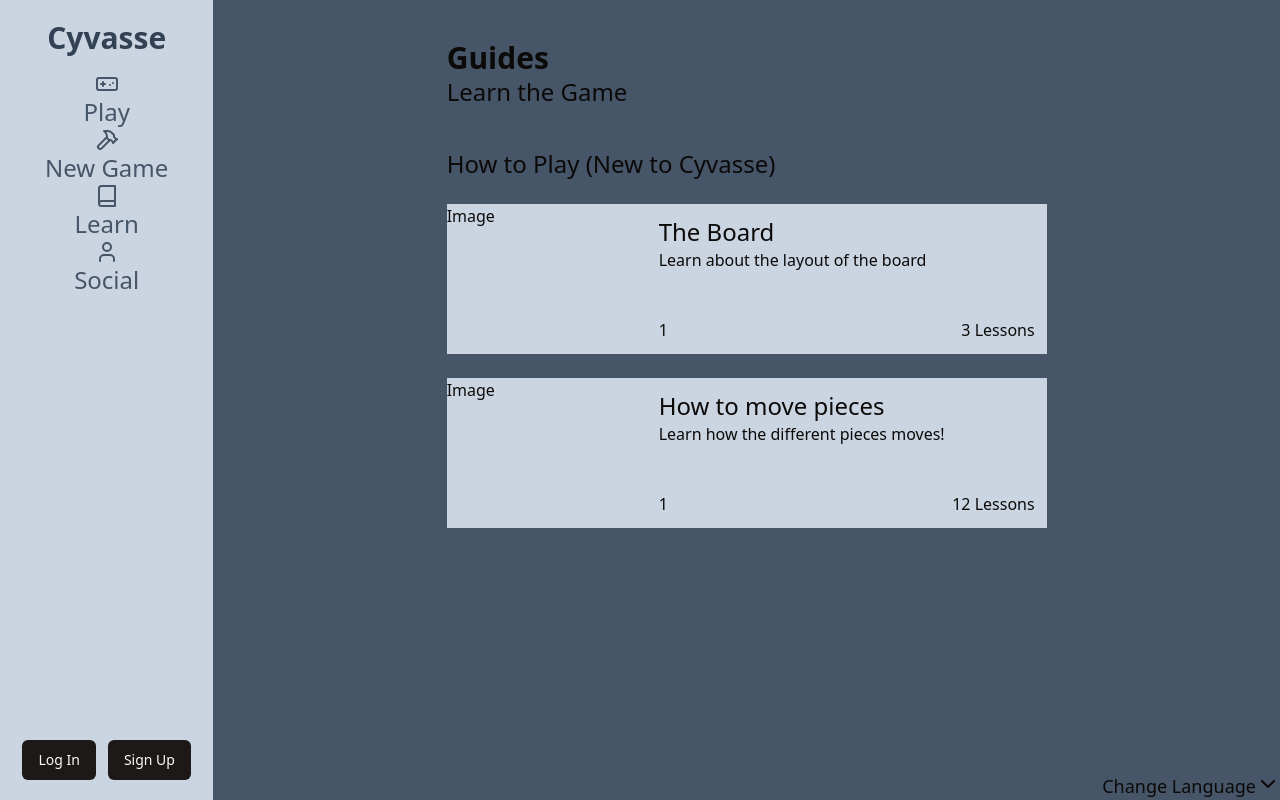
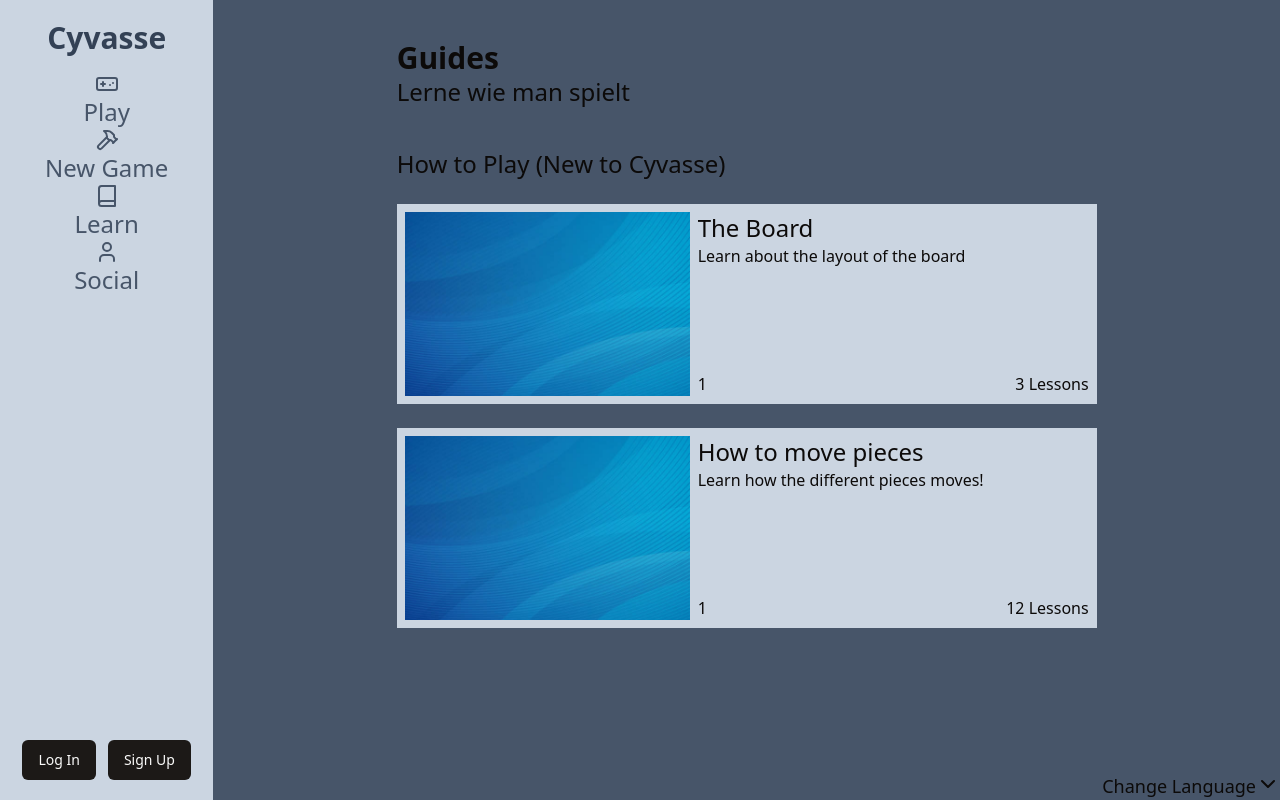
Before and after one commit to hannesostwaldcode/cyvasse-game, a React (Vite) app in the folder cyvasse-frontend/: page /learn in a window 1280 px wide. Built offline with nearby package versions, Linux system fonts and the light colour scheme.

Commit message:
Lang Selector Working

```diff
--- a/cyvasse-frontend/src/components/GuideInfoCard.tsx
+++ b/cyvasse-frontend/src/components/GuideInfoCard.tsx
@@ -1,3 +1,5 @@
+import default_image from "@/assets/testImage.jpeg"
+
 type GuideInfoCardProps = {
     title:          string
     extract:        string
@@ -14,9 +16,11 @@ export const GuideInfoCard = ({
     lesson_text = "Lessons"
 }:GuideInfoCardProps) => {
     return (
-        <div className="w-[600px] h-[150px] flex flex-row bg-slate-300">
-            <div className="w-1/3">Image</div>
-            <div className="flex flex-col grow m-3">
+        <div className="w-[700px] p-2 h-[200px] flex flex-row bg-slate-300">
+            <div className="w-5/12 h-full"><img className="object-cover h-full w-full" src={
+                default_image
+            }/></div>
+            <div className="flex flex-col grow ml-2">
                 <div className="text-2xl">{title}</div>
                 <div>{extract}</div>
                 <div className="flex flex-row justify-between mt-auto">
--- a/cyvasse-frontend/src/contexts/text/base-text-state.json
+++ b/cyvasse-frontend/src/contexts/text/base-text-state.json
@@ -2,8 +2,8 @@
     "public": {
         "pages": {
             "home": {
-                "title": "A title s",
-                "subtitle": "A subtitle",
+                "title": "Home Page",
+                "subtitle": "Home of the game!",
                 "action": "Learn More"
             },
             "learn": {
--- a/cyvasse-frontend/src/contexts/text/index.tsx
+++ b/cyvasse-frontend/src/contexts/text/index.tsx
@@ -1,5 +1,7 @@
 import React, {createContext, useContext} from "react";
 import baseLangStrings from "./base-text-state.json"
+import german from "./lng-de-DE.json"
+import english  from "./lng-en-US.json"
 import { ChevronDown, ChevronUp } from "lucide-react";
 
 type WithChildren = {
@@ -30,14 +32,17 @@ export function AggregateTextProvider({ children}: WithChildren){
     const [lang, setLang] = React.useState<LangKey>("de-DE");
     const [langStrings, setLangStrings] = React.useState<JsonLocalizedStrings>(baseLangStrings);
     React.useEffect(() => {
-        (async () => {
+        if (lang == "de-DE") {setLangStrings(german);}
+        else if (lang == "en-US") {setLangStrings(english);}
+        else {setLangStrings(baseLangStrings);}
+       /* (async () => {
             const jsonStrings = await import(`./lng-${lang}.json`) as JsonLocalizedStrings;
             setLangStrings(jsonStrings);
 
-        })();
+        })();*/
     }, [lang])
     return (
-        <TextProvidingWrapper value={baseLangStrings}>
+        <TextProvidingWrapper value={langStrings}>
             {children}
             <LangBadge lang={lang} setLang={setLang}/>
         </TextProvidingWrapper>
--- a/cyvasse-frontend/src/contexts/text/lng-de-DE.json
+++ b/cyvasse-frontend/src/contexts/text/lng-de-DE.json
@@ -2,9 +2,33 @@
     "public": {
         "pages": {
             "home": {
-                "title": "Ein Titel",
-                "subtitle": "A subtditle",
+                "title": "Home Page",
+                "subtitle": "Home of the game!",
                 "action": "Learn More"
+            },
+            "learn": {
+                "title": "Guides",
+                "subtitle": "Lerne wie man spielt",
+                "sections": [
+                    {
+                        "title": "How to Play (New to Cyvasse)",
+                        "articles": [
+                            {
+                                "title": "The Board",
+                                "level": 1,
+                                "lesson-count": 3,
+                                "extract": "Learn about the layout of the board"
+                            },
+                            {
+                                "title": "How to move pieces",
+                                "level": 1,
+                                "lesson-count": 12,
+                                "extract": "Learn how the different pieces moves!"
+                            }
+                        ]
+                    }
+                ]
+
             }
         },
         "assets": {
--- a/cyvasse-frontend/src/contexts/text/lng-en-US.json
+++ b/cyvasse-frontend/src/contexts/text/lng-en-US.json
@@ -2,9 +2,33 @@
     "public": {
         "pages": {
             "home": {
-                "title": "A title f",
-                "subtitle": "A subtitle",
+                "title": "Home Page",
+                "subtitle": "Home of the game!",
                 "action": "Learn More"
+            },
+            "learn": {
+                "title": "Guides",
+                "subtitle": "Learn the Game",
+                "sections": [
+                    {
+                        "title": "How to Play (New to Cyvasse)",
+                        "articles": [
+                            {
+                                "title": "The Board",
+                                "level": 1,
+                                "lesson-count": 3,
+                                "extract": "Learn about the layout of the board"
+                            },
+                            {
+                                "title": "How to move pieces",
+                                "level": 1,
+                                "lesson-count": 12,
+                                "extract": "Learn how the different pieces moves!"
+                            }
+                        ]
+                    }
+                ]
+
             }
         },
         "assets": {
--- a/cyvasse-frontend/src/data/board.ts
+++ b/cyvasse-frontend/src/data/board.ts
@@ -1,7 +1,5 @@
 import {unitKeys } from "../components/Unit"
 
-
-export const reserves: unitKeys[] = ["aB", "aB", "aD", "aH", "aS", "aS"]
 
 export const countryNameRecord = {
     AF: "Afghanistan",
@@ -268,6 +266,3 @@ export type reserve =  {
     endSquare: number
     unit: unitKeys[]
 }
-export const moves: move[]= [
-    {startSquare: 36, endSquare: 56, isCapture: false}
-]
```
Also changed, not shown: cyvasse-frontend/src/assets/testImage.jpeg (added).
